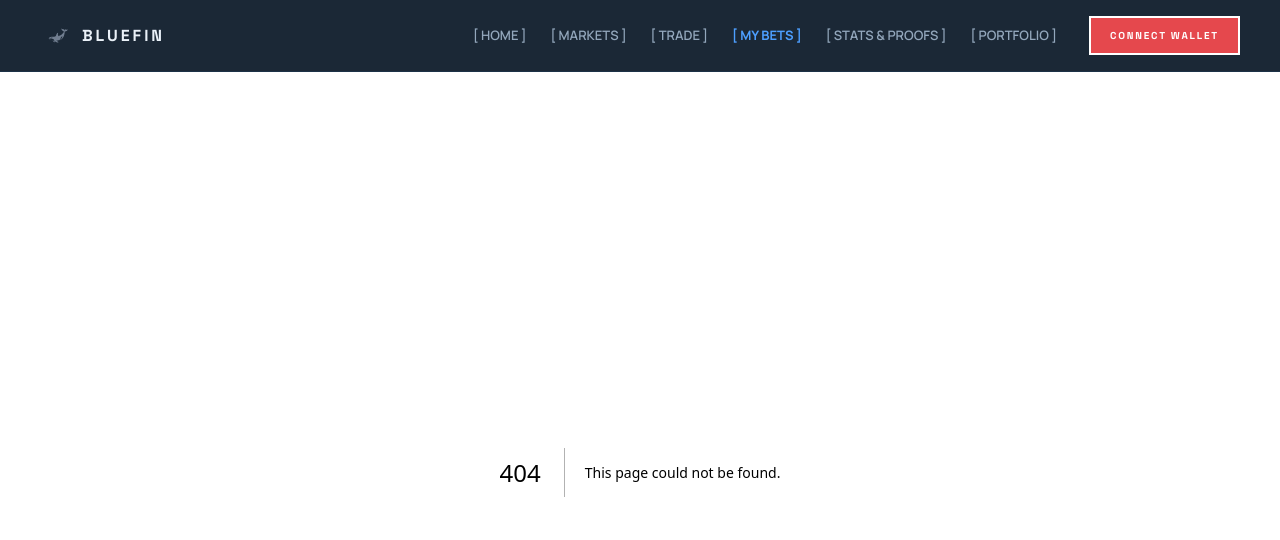
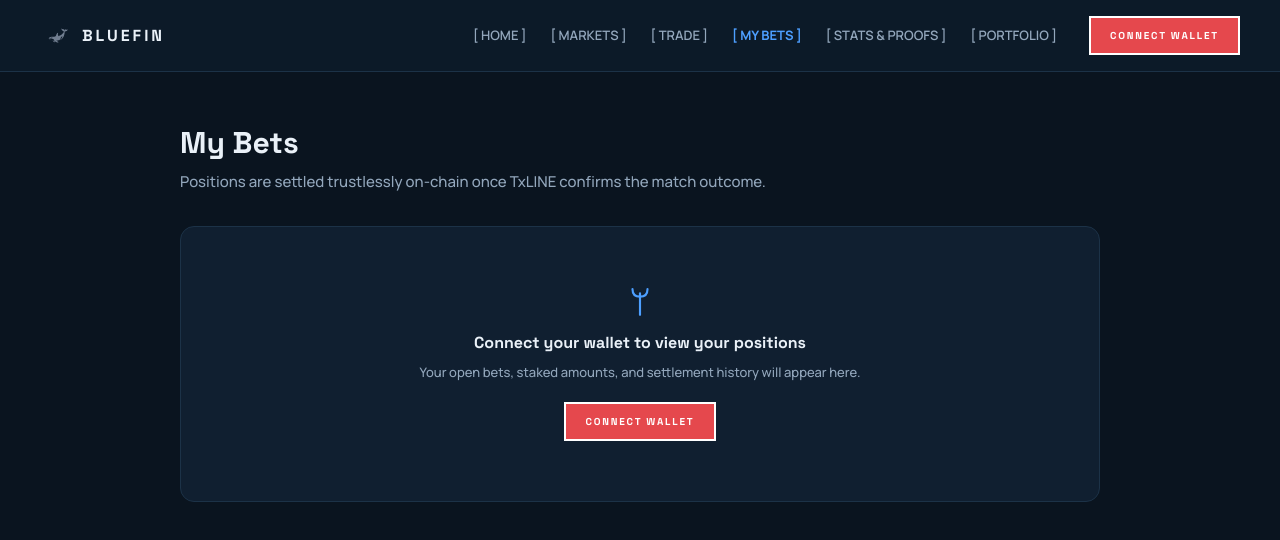
Before and after one commit to anshul-ab17/blueFin, a Next.js app in the folder apps/web/: page /bets in a window 1280 px wide. Before the commit this address had no page. Shown: the top 540 px of the page. Built offline with nearby package versions, Linux system fonts and the light colour scheme.

Commit message:
feat(web): my bets and portfolio pages

```diff
--- /dev/null
+++ b/apps/web/app/bets/page.tsx
@@ -0,0 +1,64 @@
+"use client";
+
+import ConnectPrompt from "@/components/connect-prompt";
+import StatBox from "@/components/stat-box";
+import { useAppStore } from "@/lib/store";
+
+export default function BetsPage() {
+  const walletConnected = useAppStore((s) => s.walletConnected);
+  const bets = useAppStore((s) => s.bets);
+
+  const totalStaked = bets.reduce((a, b) => a + b.stake, 0);
+  const totalPayout = bets.reduce((a, b) => a + b.payout, 0);
+
+  return (
+    <div className="max-w-[1000px] mx-auto px-10 pt-12 pb-20">
+      <h1 className="font-heading font-bold text-[30px] m-0 mb-1.5 text-fg">My Bets</h1>
+      <p className="font-medium text-[15px] text-muted m-0 mb-8">
+        Positions are settled trustlessly on-chain once TxLINE confirms the match outcome.
+      </p>
+
+      {!walletConnected ? (
+        <ConnectPrompt
+          title="Connect your wallet to view your positions"
+          subtitle="Your open bets, staked amounts, and settlement history will appear here."
+          showIcon
+        />
+      ) : (
+        <>
+          <div className="grid grid-cols-3 gap-4 mb-6">
+            <StatBox label="Open Positions" value={bets.length} />
+            <StatBox label="Total Staked" value={`$${totalStaked.toFixed(2)}`} />
+            <StatBox label="Potential Payout" value={`$${totalPayout.toFixed(2)}`} valueClass="text-win" />
+          </div>
+          <div className="bg-panel border border-line rounded-[14px] overflow-hidden">
+            <div className="grid grid-cols-[1.6fr_1fr_0.8fr_0.8fr_0.9fr_0.9fr] px-5 py-3.5 font-bold text-[11px] text-dim uppercase tracking-[0.5px] border-b border-line">
+              <div>Market</div>
+              <div>Outcome</div>
+              <div>Side</div>
+              <div>Stake</div>
+              <div>Odds</div>
+              <div>Payout</div>
+            </div>
+            {bets.map((bet) => (
+              <div
+                key={bet.id}
+                className="grid grid-cols-[1.6fr_1fr_0.8fr_0.8fr_0.9fr_0.9fr] px-5 py-4 border-b border-line items-center"
+              >
+                <div>
+                  <div className="font-semibold text-[13px] text-fg">{bet.event}</div>
+                  <div className="font-medium text-xs text-dim">{bet.category}</div>
+                </div>
+                <div className="font-semibold text-[13px] text-muted">{bet.outcome}</div>
+                <div className="font-heading font-bold text-xs text-accent-soft">{bet.side}</div>
+                <div className="font-semibold text-[13px] text-fg">${bet.stake.toFixed(2)}</div>
+                <div className="font-semibold text-[13px] text-fg">{bet.odds.toFixed(2)}x</div>
+                <div className="font-bold text-[13px] text-win">${bet.payout.toFixed(2)}</div>
+              </div>
+            ))}
+          </div>
+        </>
+      )}
+    </div>
+  );
+}
--- /dev/null
+++ b/apps/web/app/portfolio/page.tsx
@@ -0,0 +1,67 @@
+"use client";
+
+import Link from "next/link";
+import ConnectPrompt from "@/components/connect-prompt";
+import StatBox from "@/components/stat-box";
+import { useAppStore } from "@/lib/store";
+import { WALLET_ADDRESS, WALLET_BALANCE } from "@/lib/data";
+
+export default function PortfolioPage() {
+  const walletConnected = useAppStore((s) => s.walletConnected);
+  const disconnect = useAppStore((s) => s.disconnect);
+  const bets = useAppStore((s) => s.bets);
+
+  const totalStaked = bets.reduce((a, b) => a + b.stake, 0);
+  const totalPayout = bets.reduce((a, b) => a + b.payout, 0);
+
+  return (
+    <div className="max-w-[760px] mx-auto px-10 pt-12 pb-20">
+      <h1 className="font-heading font-bold text-[30px] m-0 mb-1.5 text-fg">Portfolio</h1>
+      <p className="font-medium text-[15px] text-muted m-0 mb-8">
+        Your wallet, activity, and preferences on Bluefin.
+      </p>
+
+      {!walletConnected ? (
+        <ConnectPrompt
+          title="Connect your wallet"
+          subtitle="View your balance, positions, and settlement history."
+        />
+      ) : (
+        <>
+          <div className="bg-panel border border-line rounded-[14px] p-6 flex items-center gap-[18px] mb-5">
+            <div className="w-14 h-14 rounded-full bg-btn border border-btn-border flex items-center justify-center">
+              <img
+                src="/assets/bluefin-orca.svg"
+                alt="avatar"
+                className="w-[30px] h-[30px] brightness-0 invert"
+              />
+            </div>
+            <div>
+              <div className="font-heading font-bold text-lg text-fg">{WALLET_ADDRESS}</div>
+              <div className="font-semibold text-[13px] text-dim">Balance: {WALLET_BALANCE}</div>
+            </div>
+          </div>
+          <div className="grid grid-cols-3 gap-4 mb-5">
+            <StatBox label="Open Positions" value={bets.length} />
+            <StatBox label="Total Staked" value={`$${totalStaked.toFixed(2)}`} />
+            <StatBox label="Potential Payout" value={`$${totalPayout.toFixed(2)}`} valueClass="text-win" />
+          </div>
+          <div className="flex gap-3.5">
+            <Link
+              href="/bets"
+              className="flex-1 bg-btn border border-btn-border !text-fg font-heading font-bold text-sm p-3.5 rounded-[10px] cursor-pointer no-underline text-center"
+            >
+              View My Bets
+            </Link>
+            <button
+              onClick={disconnect}
+              className="flex-1 bg-transparent border border-line-2 text-muted font-heading font-bold text-sm p-3.5 rounded-[10px] cursor-pointer"
+            >
+              Disconnect
+            </button>
+          </div>
+        </>
+      )}
+    </div>
+  );
+}
--- /dev/null
+++ b/apps/web/components/connect-prompt.tsx
@@ -0,0 +1,35 @@
+"use client";
+
+import { useAppStore } from "@/lib/store";
+
+export default function ConnectPrompt({
+  title,
+  subtitle,
+  showIcon = false,
+}: {
+  title: string;
+  subtitle: string;
+  showIcon?: boolean;
+}) {
+  const openAuth = useAppStore((s) => s.openAuth);
+  return (
+    <div className="bg-panel border border-line rounded-[14px] px-5 py-[60px] text-center">
+      {showIcon && (
+        <div className="flex justify-center mb-3.5">
+          <svg width="24" height="30" viewBox="0 0 22 28" fill="none" xmlns="http://www.w3.org/2000/svg">
+            <path d="M11 6V26" stroke="#4d9fff" strokeWidth="2" strokeLinecap="round" />
+            <path d="M4 2C4 6 6 9 11 9C16 9 18 6 18 2" stroke="#4d9fff" strokeWidth="2" strokeLinecap="round" />
+          </svg>
+        </div>
+      )}
+      <div className="font-heading font-bold text-base text-fg mb-2">{title}</div>
+      <div className="font-medium text-[13px] text-muted mb-5">{subtitle}</div>
+      <button
+        onClick={openAuth}
+        className="relative bg-[#e5484d] border-2 border-white text-white font-heading font-bold text-[10px] tracking-[1.8px] px-[19px] py-2.5 cursor-pointer"
+      >
+        CONNECT WALLET
+      </button>
+    </div>
+  );
+}
--- /dev/null
+++ b/apps/web/components/stat-box.tsx
@@ -0,0 +1,16 @@
+export default function StatBox({
+  value,
+  label,
+  valueClass = "text-fg",
+}: {
+  value: string | number;
+  label: string;
+  valueClass?: string;
+}) {
+  return (
+    <div className="bg-panel border border-line rounded-xl p-[18px]">
+      <div className="font-semibold text-xs text-dim uppercase">{label}</div>
+      <div className={`font-heading font-bold text-2xl mt-1.5 ${valueClass}`}>{value}</div>
+    </div>
+  );
+}
```
